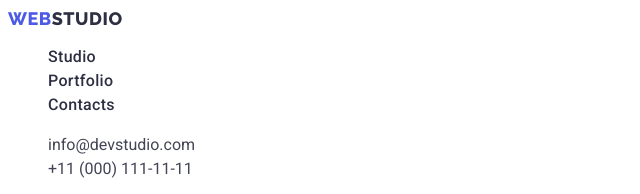
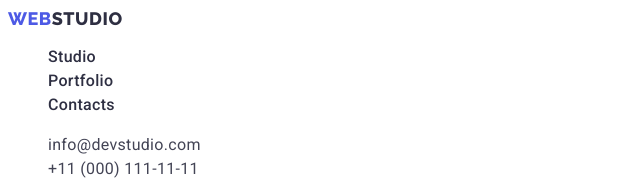
Before and after one commit to Oleksii81/goit-markup-hw-02, a plain HTML site: page portfolio.html in a window 1280 px wide. Shown: the top 194 px of the page, 0-640 px from the left. Drawn offline with Linux system fonts and the light colour scheme.

Commit message:
Update styles.css

```diff
--- a/css/styles.css
+++ b/css/styles.css
@@ -41,11 +41,14 @@ body {
 .nav-link:hover, .nav-link:focus {
     color: var(--nav-color);
 }
+.address {
+    font-style: normal;
+}
 .address-link {
-    font-style: normal;
-    color: var(--text-color);
+        color: var(--text-color);
     font-size: 16px;
     line-height: 1.5;
+    letter-spacing: 0.02em;
 }
 .address-link:active {
     color: var(--text-color);
```
